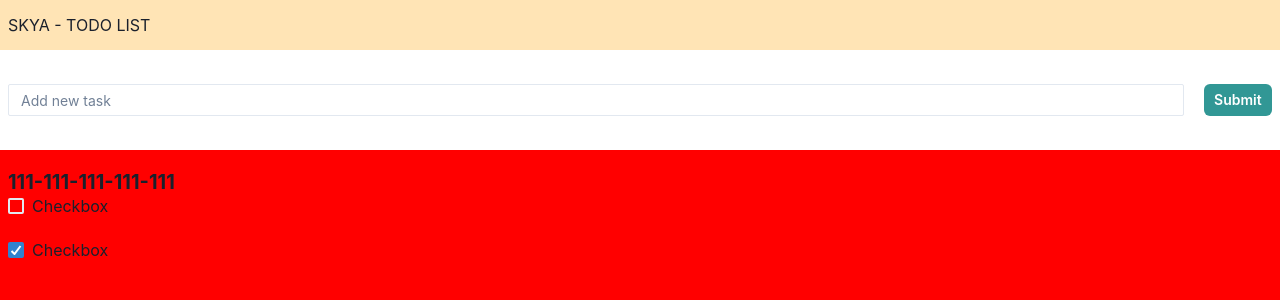
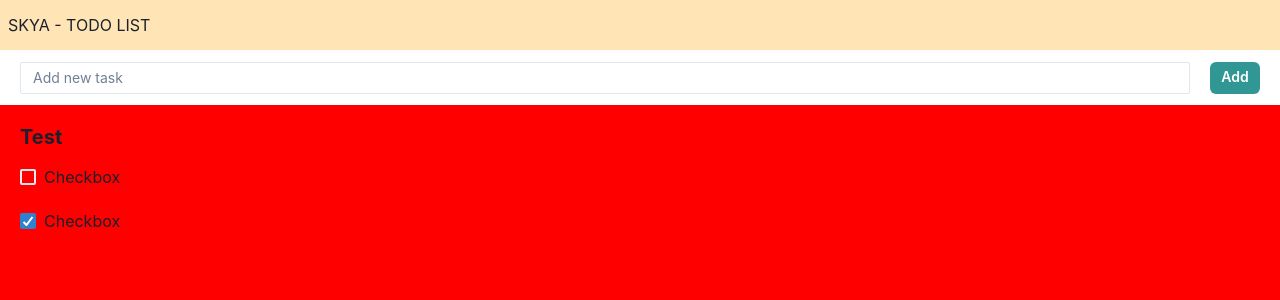
Before and after one commit to Dlumior/new_todolist, a Next.js app: page /topic/111-111-111-111-111 in a window 1280 px wide. Shown: the top 300 px of the page. Built offline with nearby package versions, Linux system fonts and the light colour scheme.

Commit message:
Add useTopic hook

```diff
--- a/src/components/Layout/MainLayout.tsx
+++ b/src/components/Layout/MainLayout.tsx
@@ -1,14 +1,15 @@
 import { Dispatch, FC, ReactNode } from "react";
 import { Box, Button, Text } from "@chakra-ui/react";
-import { ActionAdd, ActionKind, ActionRemove } from "@/pages";
 import { CustomModal } from "@/components/Elements/CustomModal";
+import { useTopic } from "@/hooks/useTopic";
 
 type MainLayoutProps = {
   children: ReactNode;
-  handleAdd?: Dispatch<ActionAdd | ActionRemove>;
+  handleAdd?: any;
 };
 export const MainLayout: FC<MainLayoutProps> = (props) => {
   const { children, handleAdd } = props;
+  const { addTopic } = useTopic();
   return (
     <>
       <Box h={"50px"} bgColor={"moccasin"} display={"flex"} alignItems={"center"} p={2}>
--- a/src/components/Layout/TopicLayout.tsx
+++ b/src/components/Layout/TopicLayout.tsx
@@ -26,7 +26,7 @@ export const TopicLayout: FC<TopicLayoutProps> = (props) => {
       <Box position={"sticky"} h={"50px"} bgColor={"moccasin"} display={"flex"} alignItems={"center"} p={2}>
         <Text>SKYA - TODO LIST</Text>
       </Box>
-      <Box position={"sticky"} h={"100px"} display={"flex"} p={2} justifyContent={"center"}>
+      <Box position={"sticky"} h={"55px"} display={"flex"} px={5} justifyContent={"center"}>
         <Box
           as={"form"}
           w={"100%"}
@@ -48,17 +48,17 @@ export const TopicLayout: FC<TopicLayoutProps> = (props) => {
             />
           </FormControl>
           <Button size={"sm"} colorScheme="teal" isLoading={isSubmitting} type="submit">
-            Submit
+            Add
           </Button>
         </Box>
       </Box>
       <Box
         sx={{
-          height: "calc(100vh - 100px - 50px)",
+          height: "calc(100vh - 55px - 50px)",
           minHeight: "-webkit-fill-available",
         }}
         py={"5"}
-        px={"2"}
+        px={"5"}
         overflowY={"scroll"}
         bgColor={"red"}
       >
--- /dev/null
+++ b/src/hooks/useTopic.tsx
@@ -0,0 +1,98 @@
+import { createContext, FC, ReactNode, Reducer, useContext, useReducer } from "react";
+import { f } from "@chakra-ui/toast/dist/toast.types-76829e6b";
+
+export type UUID = string;
+
+type Topic = {
+  id: UUID;
+  title: string;
+  done: boolean;
+};
+
+export const actions = {
+  ADD_TOPIC: "ADD_TOPIC" as const,
+  REMOVE_TOPIC: "REMOVE_TOPIC" as const,
+};
+
+const initialTopics: State = [
+  { id: "123-123-123-123-123", title: "Example", done: false },
+  { id: "111-111-111-111-111", title: "Test", done: false },
+];
+
+type State = Topic[];
+
+export type ActionAdd = {
+  type: "ADD_TOPIC";
+  payload: Topic;
+};
+
+export type ActionRemove = {
+  type: "REMOVE_TOPIC";
+  payload: UUID;
+};
+
+export type Actions = ActionAdd | ActionRemove;
+
+const topicReducer: Reducer<State, Actions> = (state, action) => {
+  const { type, payload } = action;
+  switch (type) {
+    case actions.ADD_TOPIC:
+      return [...state, payload];
+    case actions.REMOVE_TOPIC:
+      return state.filter((topic) => topic.id !== payload);
+    default:
+      throw new Error(`No case for the type ${type} found in the reducer`);
+  }
+};
+
+const TopicContext = createContext({
+  topics: initialTopics,
+  addTopic: (topic: Topic) => {},
+  removeTopic: (id: UUID) => {},
+  findTopic: (id: UUID): Topic => {
+    return { id: "0", done: false, title: "Empty" };
+  },
+});
+
+export const TopicProvider: FC<{ children: ReactNode }> = (props) => {
+  const { children } = props;
+  const [topics, dispatch] = useReducer(topicReducer, initialTopics);
+
+  const addTopic = (topic: Topic) => {
+    dispatch({
+      type: actions.ADD_TOPIC,
+      payload: topic,
+    });
+  };
+
+  const removeTopic = (id: UUID) => {
+    dispatch({
+      type: actions.REMOVE_TOPIC,
+      payload: id,
+    });
+  };
+
+  const findTopic = (id: UUID): Topic => {
+    const topic = topics.find((topic) => topic.id === id);
+    if (topic) return topic;
+    else return { id: "0", done: false, title: "Not Found" };
+  };
+
+  const value = {
+    topics,
+    addTopic,
+    removeTopic,
+    findTopic,
+  };
+  return <TopicContext.Provider value={value}>{children}</TopicContext.Provider>;
+};
+
+export const useTopic = () => {
+  const context = useContext(TopicContext);
+
+  if (context === undefined) {
+    throw new Error("useTopic must be used within TopicContext");
+  }
+
+  return context;
+};
--- a/src/pages/_app.tsx
+++ b/src/pages/_app.tsx
@@ -1,11 +1,14 @@
 import "@/styles/globals.css";
 import type { AppProps } from "next/app";
 import { ChakraProvider } from "@chakra-ui/react";
+import { TopicProvider } from "@/hooks/useTopic";
 
 export default function App({ Component, pageProps }: AppProps) {
   return (
     <ChakraProvider resetCSS>
-      <Component {...pageProps} />
+      <TopicProvider>
+        <Component {...pageProps} />
+      </TopicProvider>
     </ChakraProvider>
   );
 }
--- a/src/pages/topic/[slug].tsx
+++ b/src/pages/topic/[slug].tsx
@@ -3,14 +3,17 @@ import { Box, Button, Checkbox, Heading, ListItem, Stack, Text, UnorderedList }
 import { FC } from "react";
 import { useRouter } from "next/router";
 import { TopicLayout } from "@/components/Layout/TopicLayout";
+import { useTopic, UUID } from "@/hooks/useTopic";
 
 export default function TopicTodoList() {
   const router = useRouter();
   const { slug } = router.query;
+  const { findTopic } = useTopic();
+  const topic = findTopic(slug as UUID);
   return (
     <TopicLayout>
-      <Heading as={"h2"} size={"md"}>
-        {slug}
+      <Heading as={"h2"} size={"md"} mb={4}>
+        {topic.title}
       </Heading>
 
       <Stack spacing={5} direction="column">
```
Also changed, not shown: src/components/Elements/CustomModal.tsx (+3 -13 lines), src/pages/index.tsx (+5 -40 lines).
